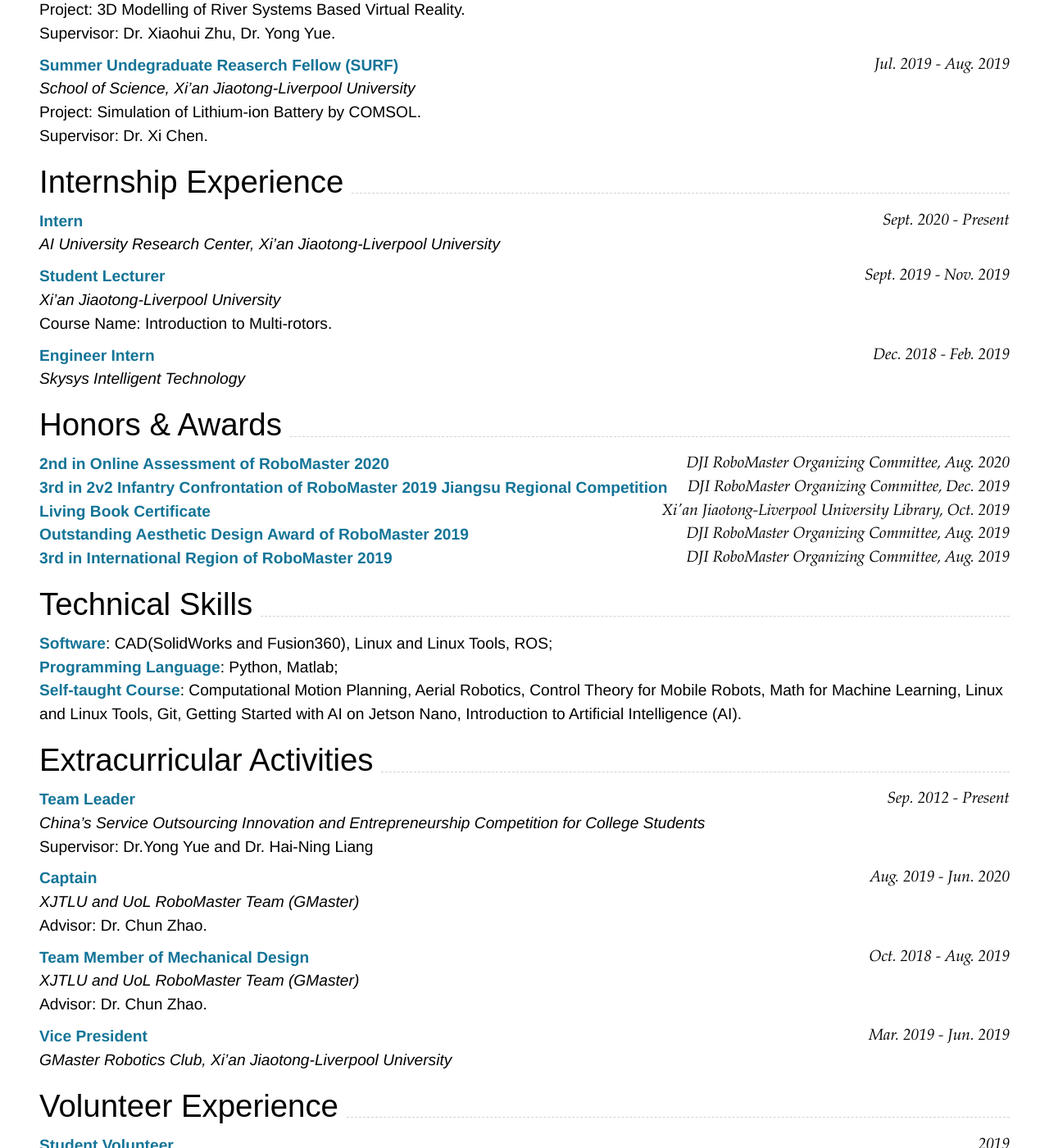
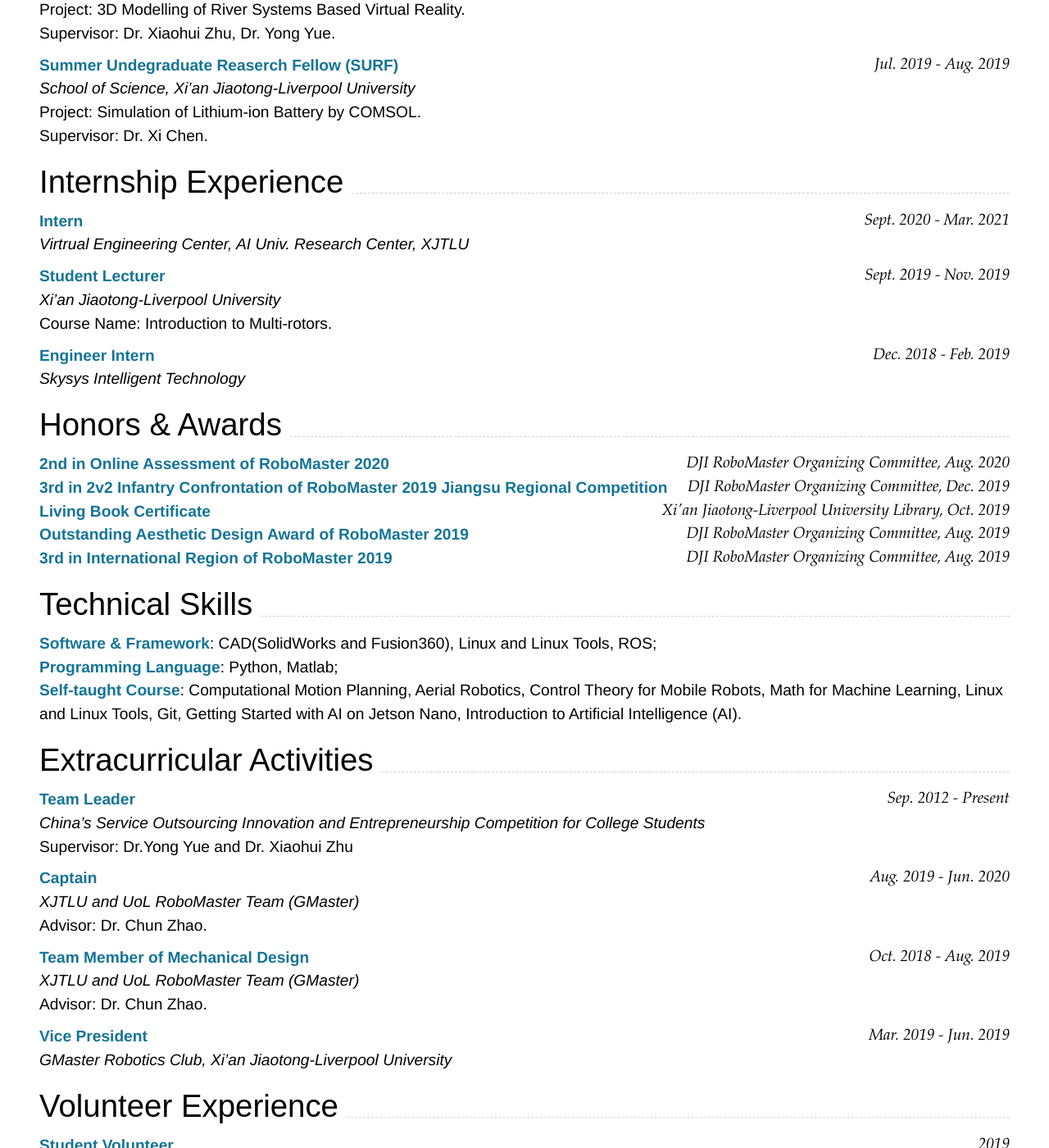
Before and after one commit to RoboDD/ziniu-cv, a Jekyll site: the page built from index.md, in a window 1280 px wide and 1400 px high, scrolled down 482 px. Shown: the whole window at 82% size. Built offline with Jekyll 4.4.1, drawn with Linux system fonts in a browser that asks for light colours; nearby versions of some CDN libraries; some of the changed text lies outside the part shown.

Commit message:
Update index.md

```diff
--- a/index.md
+++ b/index.md
@@ -72,9 +72,9 @@ Supervisor: Dr. Xi Chen.<br>
 
 ## Internship Experience
 
-### [**Intern**]() `Sept. 2020 - Present`
+### [**Intern**]() `Sept. 2020 - Mar. 2021`
 
-_AI University Research Center, Xi'an Jiaotong-Liverpool University_<br>
+_Virtrual Engineering Center, AI Univ. Research Center, XJTLU_<br>
 
 ### [**Student Lecturer**]() `Sept. 2019 - Nov. 2019`
 
@@ -97,7 +97,7 @@ _Skysys Intelligent Technology_<br>
 
 ## Technical Skills
 
-[**Software**](): CAD(SolidWorks and Fusion360), Linux and Linux Tools, ROS;
+[**Software & Framework**](): CAD(SolidWorks and Fusion360), Linux and Linux Tools, ROS;
 
 [**Programming Language**](): Python, Matlab;
 
@@ -108,7 +108,7 @@ _Skysys Intelligent Technology_<br>
 ### [**Team Leader**]() `Sep. 2012 - Present`
 
 _China's Service Outsourcing Innovation and Entrepreneurship Competition for College Students_<br>
-Supervisor: Dr.Yong Yue and Dr. Hai-Ning Liang
+Supervisor: Dr.Yong Yue and Dr. Xiaohui Zhu
 
 ### [**Captain**]() `Aug. 2019 - Jun. 2020`
 
```
Also changed, not shown: other parts of index.md (+2 -2 lines).
